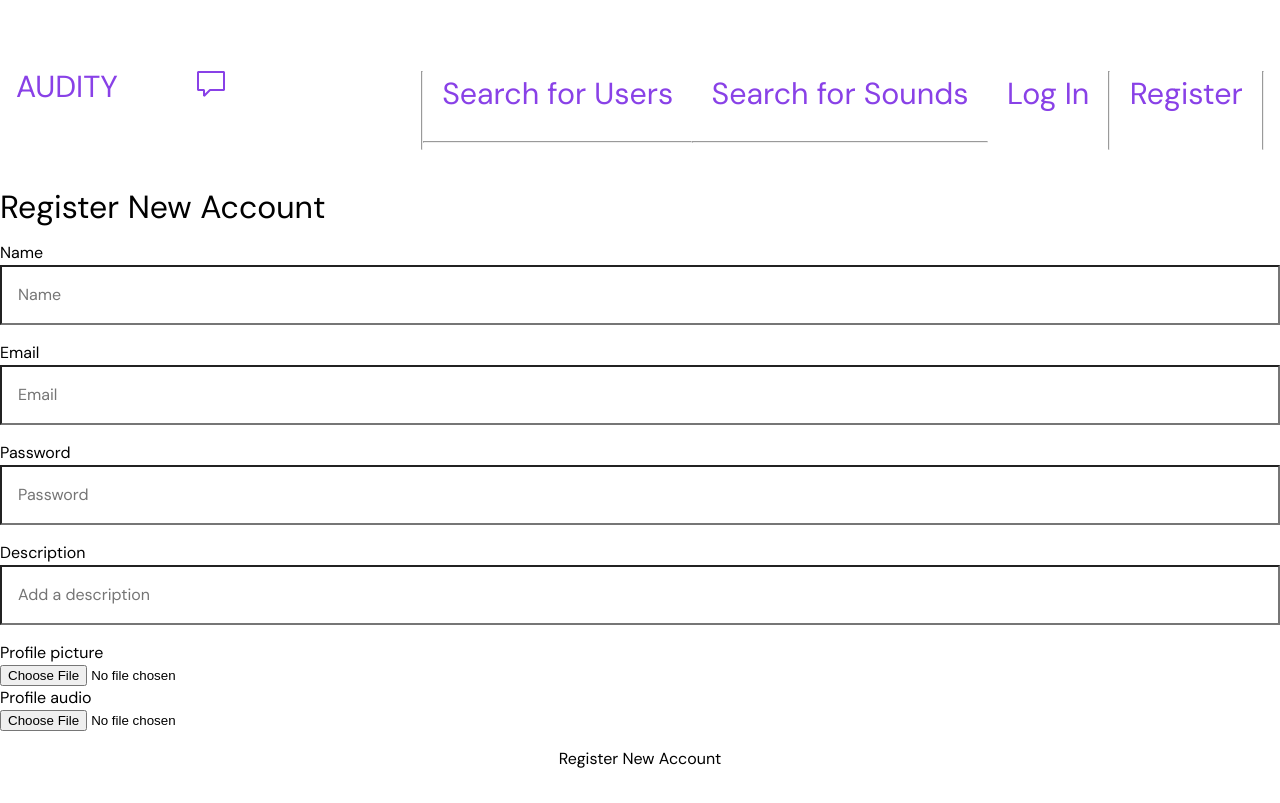
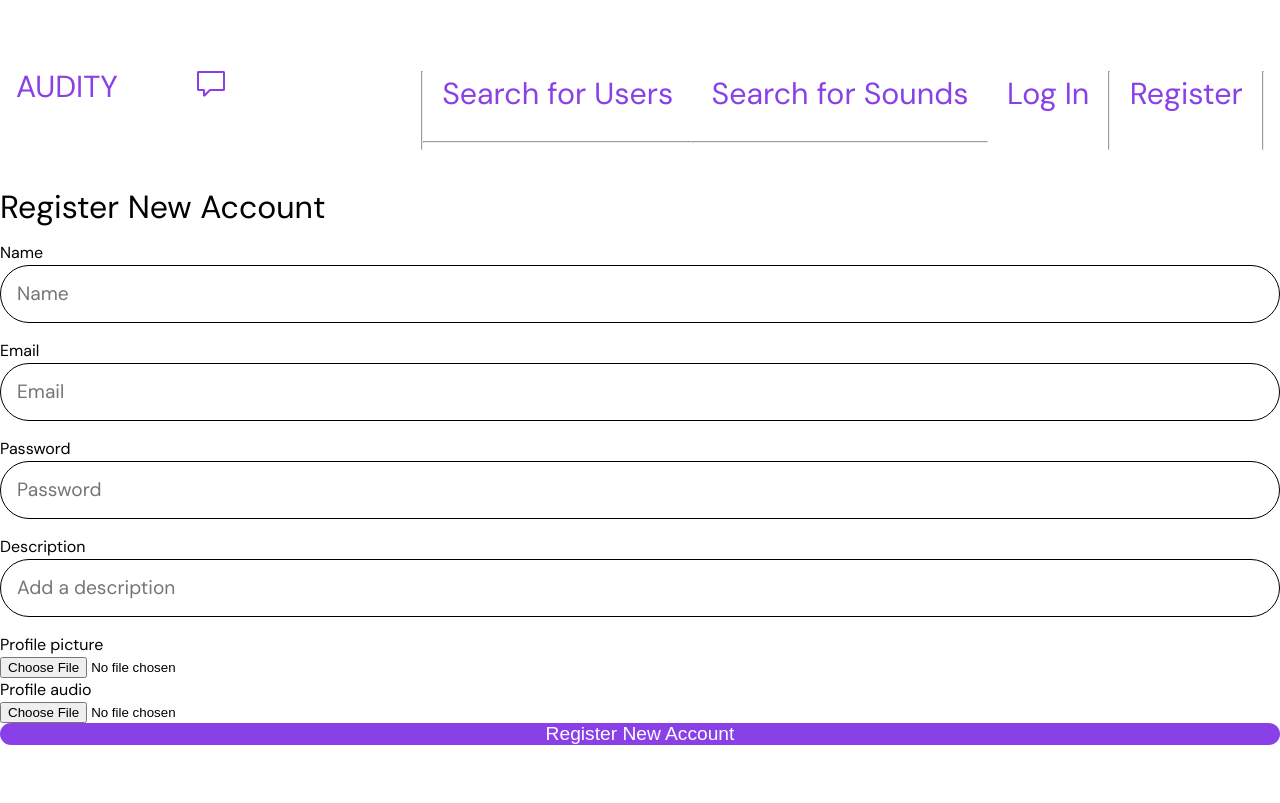
Before and after one commit to ezgisumbul/audity, a React (Create React App) app in the folder client/: page /register in a window 1280 px wide. Built offline with nearby package versions, Linux system fonts and the light colour scheme; no server answers.

Commit message:
work on AuthenticationForm

```diff
--- /dev/null
+++ b/client/src/components/AuthenticationForm.scss
@@ -0,0 +1,14 @@
+// scss variables
+
+$h1: 2.5rem;
+$h2: 2rem;
+$h3: 1.9rem;
+$h4: 1.2rem;
+$p: 1rem;
+$small: 0.8rem;
+
+$firstcolor: #8941e7;
+$secondcolor: #ff4747;
+$thirdcolor: #f0f3f4;
+$fourthcolor: #ded1ee;
+$green: #36cd85;
--- a/client/src/components/Navbar.jsx
+++ b/client/src/components/Navbar.jsx
@@ -34,7 +34,7 @@ const Navbar = () => {
       <button className="toggelBtn" onClick={handleToggleMenu}>
         {navbarOpen ? (
           <VscClose
-            style={{ color: '#8941E7', width: '40px', height: '40px' }}
+            style={{ color: '#8941E7', width: '32px', height: '32px' }}
           />
         ) : (
           <AiOutlineMenu
--- a/client/src/components/Navbar.scss
+++ b/client/src/components/Navbar.scss
@@ -30,9 +30,11 @@ nav {
     padding-top: 0;
     margin-top: 63px;
   }
-}
-button {
-  border: 0;
+  button {
+    margin-top: 1rem;
+    border: 0;
+    background-color: transparent;
+  }
 }
 
 .link {
--- a/client/src/styles/index.scss
+++ b/client/src/styles/index.scss
@@ -43,15 +43,26 @@ input[type='email'],
 input[type='password'],
 input[type='date'],
 select,
-textarea,
-button {
+textarea {
   font: inherit;
-  // border: 1px solid #dadada;
+  border: 1px solid #000;
   line-height: inherit;
   color: inherit;
   padding: 1rem;
   background: transparent;
   margin-bottom: 1rem;
+  border-radius: 5rem;
+  font-size: $h4;
+}
+
+button {
+  border: none;
+  margin-bottom: 1rem;
+  padding: 0 1rem;
+  background-color: $firstcolor;
+  font-size: $h4;
+  color: white;
+  border-radius: 4rem;
 }
 
 a {
```
Also changed, not shown: client/src/components/AuthenticationForm.jsx (+10 -8 lines).
